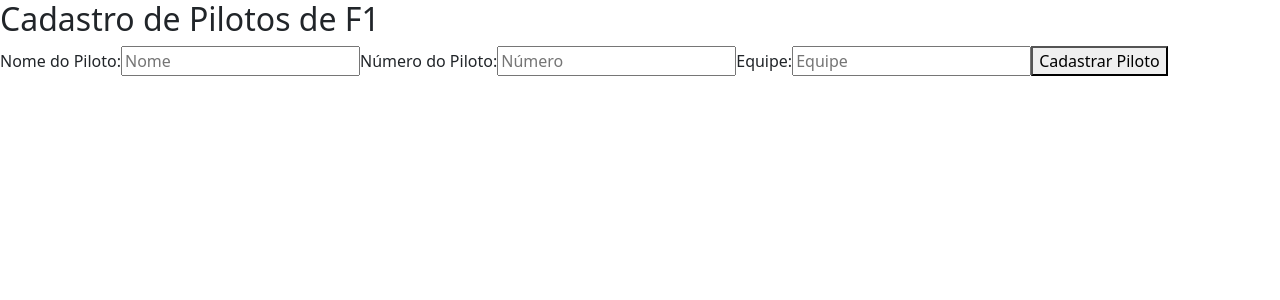
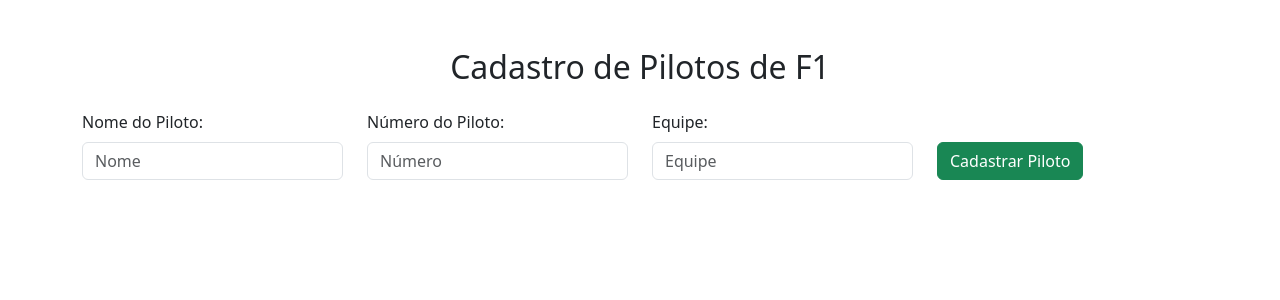
Before and after one commit to henriquecorrea27/tarefaComponente, a Vue app in the folder aula-vue/: page /cadastro in a window 1280 px wide. Shown: the top 300 px of the page. Built offline with nearby package versions, Linux system fonts and the light colour scheme.

Commit message:
estilizando cadastro de piloto

```diff
--- a/aula-vue/src/Cadastro.vue
+++ b/aula-vue/src/Cadastro.vue
@@ -1,17 +1,34 @@
 <template>
-  <div>
-    <h2>Cadastro de Pilotos de F1</h2>
-    <form @submit.prevent="addPiloto">
-      <label>Nome do Piloto:</label>
-      <input type="text" v-model="novoPiloto.nome" placeholder="Nome" required />
+  <div class="container mt-5">
+    <h2 class="text-center mb-4">Cadastro de Pilotos de F1</h2>
 
-      <label>Número do Piloto:</label>
-      <input type="number" v-model="novoPiloto.numero" placeholder="Número" required />
+    <!-- Formulário de Cadastro -->
+    <form @submit.prevent="addPiloto" class="form-container">
+      <div class="row mb-3">
+        <div class="col-md-3">
+          <label for="nome" class="form-label">Nome do Piloto:</label>
+          <input type="text" id="nome" v-model="novoPiloto.nome" class="form-control" placeholder="Nome" required />
+        </div>
 
-      <label>Equipe:</label>
-      <input type="text" v-model="novoPiloto.equipe" placeholder="Equipe" required />
+        <div class="col-md-3">
+          <label for="numero" class="form-label">Número do Piloto:</label>
+          <input type="number" id="numero" v-model="novoPiloto.numero" class="form-control" placeholder="Número"
+            required />
+        </div>
 
-      <button type="submit">Cadastrar Piloto</button>
+        <div class="col-md-3">
+          <label for="equipe" class="form-label">Equipe:</label>
+          <input type="text" id="equipe" v-model="novoPiloto.equipe" class="form-control" placeholder="Equipe"
+            required />
+        </div>
+        <div class="align-self-end col-md-2">
+        <!-- Botão de Cadastro -->
+        <button type="submit" class="btn btn-success w-20">
+          Cadastrar Piloto
+        </button>
+      </div>
+      </div>
+
     </form>
   </div>
 </template>
--- a/aula-vue/src/assets/main.css
+++ b/aula-vue/src/assets/main.css
@@ -3,57 +3,71 @@
 /* Fundo Amarelo Creme */
 .container {
   background-color: #f7f0e1;
+  padding: 30px;
+  border-radius: 8px;
 }
 
-/* Tabela de Pilotos */
-table {
-  background-color: #fff;
+/* Estilo do título */
+h2 {
+  color: #333;
+  font-size: 2rem;
+  font-weight: 600;
 }
 
-thead {
-  background-color: #007bff;
+/* Estilo para o formulário */
+.form-container {
+  background-color: #fff;
+  padding: 20px;
+  border-radius: 8px;
+  box-shadow: 0 2px 10px rgba(0, 0, 0, 0.1);
+}
+
+.form-label {
+  font-weight: bold;
+  color: #333;
+}
+
+.form-control {
+  border-radius: 4px;
+  padding: 10px;
+  border: 1px solid #ccc;
+}
+
+.form-control:focus {
+  border-color: #007bff;
+  box-shadow: 0 0 8px rgba(0, 123, 255, 0.5);
+}
+
+button[type="submit"] {
+  font-size: 1.1rem;
+  padding: 10px 20px;
+  border-radius: 5px;
+  border: none;
+}
+
+button[type="submit"]:hover {
+  background-color: #28a745;
   color: white;
 }
 
-/* Estilo dos botões */
-button {
-  margin: 0 5px;
-  font-size: 1rem;
+button[type="submit"]:active {
+  background-color: #218838;
 }
 
-/* Estilo para a tabela */
-.table {
-  border-collapse: separate;
-  border-spacing: 0;
-  width: 100%;
-  margin-bottom: 1rem;
+.mb-3 {
+  margin-bottom: 1.5rem;
 }
 
-.table-bordered {
-  border: 1px solid #dee2e6;
-}
-
-.table-striped tbody tr:nth-of-type(odd) {
-  background-color: #f9f9f9;
-}
-
-/* Estilo para o alerta */
-.alert-warning {
-  background-color: #ffc107;
-  color: #fff;
-}
-
-/* Ícones de botões */
-button i {
-  margin-right: 5px;
-}
-
-/* Ajustes para a área de Ações fora da tabela */
-.actions {
+.d-flex.justify-content-end {
   margin-top: 20px;
 }
 
-.actions .mb-2 {
-  display: inline-block;
-  margin-right: 10px;
+/* Responsividade e largura dos inputs */
+.row .col-md-4 {
+  padding: 5px;
 }
+
+.form-container .form-label {
+  display: block;
+  margin-bottom: 5px;
+}
```
